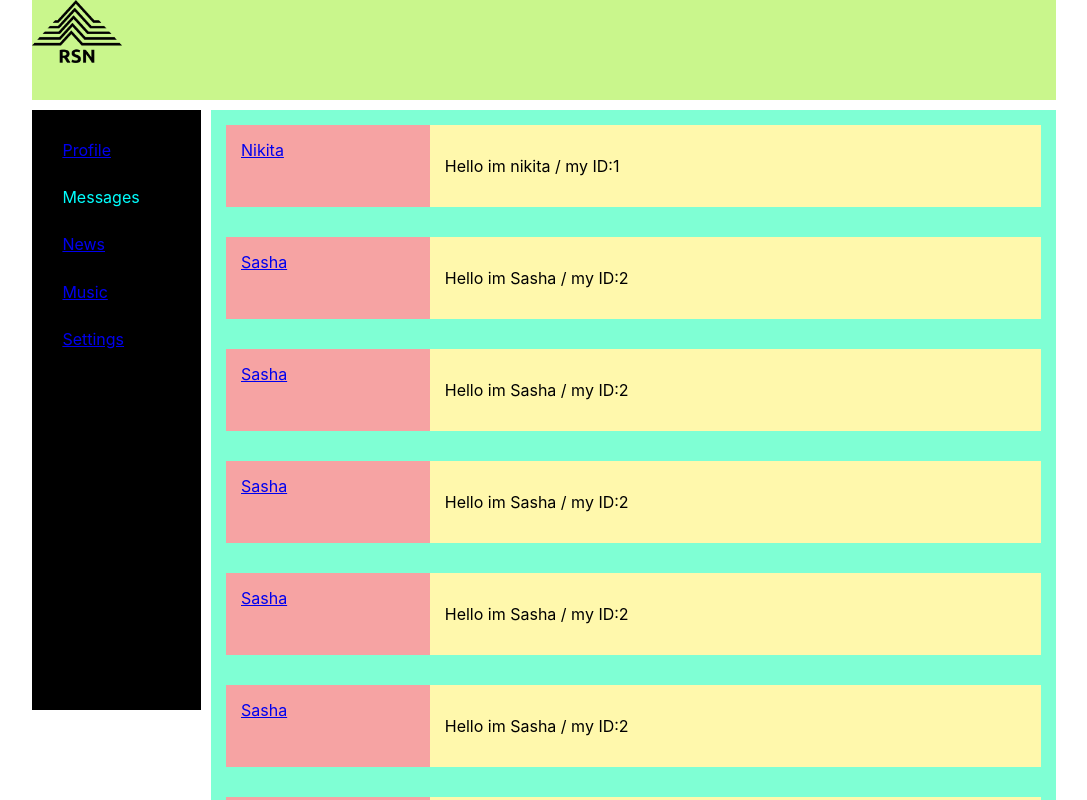
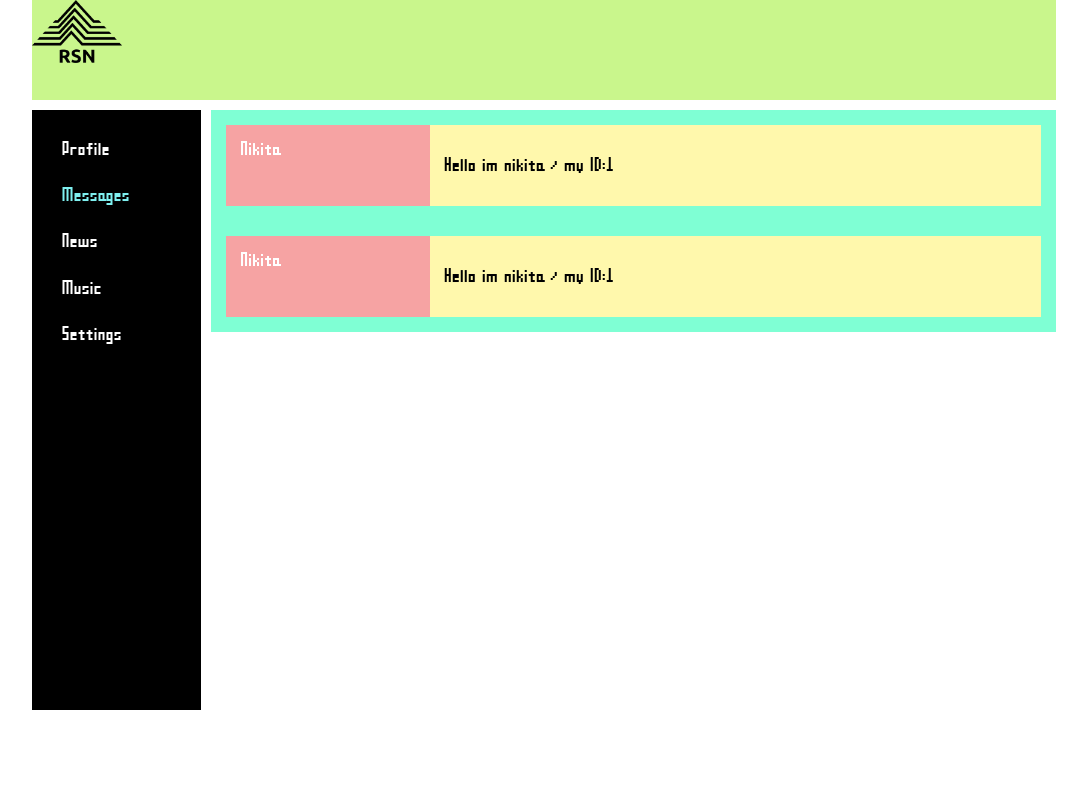
Before and after one commit to NikitOS-1/my-app1, a React (Create React App) app: page /messages in a window 1280 px wide. Shown: the top 800 px of the page, without its empty margins (96-1183 px from the left). Built offline with nearby package versions, Linux system fonts and the light colour scheme.

Commit message:
add font in css

```diff
--- a/src/App.js
+++ b/src/App.js
@@ -9,54 +9,6 @@ import News from './components/MainRender/News/News';
 import Music from './components/MainRender/Music/Music';
 import Settings from './components/MainRender/Settings/Settings';
 
-let postData = [
-  { post: 'new post', likeCount: 0 },
-  { post: 'YOOO', likeCount: 13 },
-  { post: 'HELOOw ', likeCount: 345 },
-  { post: ' NSMA', likeCount: 34 },
-  { post: 'new kjdjd', likeCount: 74 },
-  { post: 'new POSTII', likeCount: 14 },
-  { post: ' Lorem', likeCount: 324 },
-  { post: 'new What', likeCount: 0 },
-  { post: 'new sds', likeCount: 39 }
-];
-
-let messageData = [
-  {
-      userName: 'Nikita',
-      userId: 1,
-      message: 'Hello im nikita'
-  }, {
-      userName: 'Sasha',
-      userId: 2,
-      message: 'Hello im Sasha'
-  }, {
-      userName: 'Sasha',
-      userId: 2,
-      message: 'Hello im Sasha'
-  }, {
-      userName: 'Sasha',
-      userId: 2,
-      message: 'Hello im Sasha'
-  }, {
-      userName: 'Sasha',
-      userId: 2,
-      message: 'Hello im Sasha'
-  }, {
-      userName: 'Sasha',
-      userId: 2,
-      message: 'Hello im Sasha'
-  }, {
-      userName: 'Sasha',
-      userId: 2,
-      message: 'Hello im Sasha'
-  }, {
-      userName: 'Sasha',
-      userId: 2,
-      message: 'Hello im Sasha'
-  }
-];
-
 const App = (props) => {
   return (
     <BrowserRouter>
@@ -65,8 +17,8 @@ const App = (props) => {
         <Navbar />
         <div className='content'>
           <Routes>
-            <Route path='/profile/*' element={<Profile postData={postData} />} />
-            <Route path='/messages/*' element={<Messages messageData={messageData}/>} />
+            <Route path='/profile/*' element={<Profile postData={props.state.posts} />} />
+            <Route path='/messages/*' element={<Messages messageData={props.state.messages} />} />
             <Route path='/news/*' element={<News />} />
             <Route path='/music/*' element={<Music />} />
             <Route path='/settings/*' element={<Settings />} />
--- a/src/components/Navbar/Navbar.module.css
+++ b/src/components/Navbar/Navbar.module.css
@@ -6,14 +6,20 @@
 
 .item {
     padding: 10%;
+
+}
+
+a {
+    text-decoration: none;
+    color: white;
 }
 
 .item :hover {
-    color: azure;
+    color: rgb(153, 156, 156);
     text-decoration: none;
 }
 
 .item .active {
-    color: aqua;
+    color: rgb(127, 240, 240);
     text-decoration: none;
 }
--- a/src/index.css
+++ b/src/index.css
@@ -1,11 +1,17 @@
+@font-face {
+  font-family: 'gangsmall';
+  src: url(./Font/GangSmallYuxian.ttf);
+}
 
 body {
   margin: 0;
-  font-family: -apple-system, BlinkMacSystemFont, 'Segoe UI', 'Roboto', 'Oxygen',
+  /* font-family: -apple-system, BlinkMacSystemFont, 'Segoe UI', 'Roboto', 'Oxygen',
     'Ubuntu', 'Cantarell', 'Fira Sans', 'Droid Sans', 'Helvetica Neue',
     sans-serif;
   -webkit-font-smoothing: antialiased;
-  -moz-osx-font-smoothing: grayscale;
+  -moz-osx-font-smoothing: grayscale; */
+  font-family: 'gangsmall';
+
 }
 
 code {
--- a/src/index.js
+++ b/src/index.js
@@ -3,11 +3,12 @@ import ReactDOM from 'react-dom/client';
 import './index.css';
 import App from './App';
 import reportWebVitals from './reportWebVitals';
+import state from './redux/state';
 
 const root = ReactDOM.createRoot(document.getElementById('root'));
 root.render(
   <React.StrictMode>
-    <App />
+    <App state={state} />
   </React.StrictMode>
 );
 
--- /dev/null
+++ b/src/redux/state.js
@@ -0,0 +1,21 @@
+let state = {
+    posts: [
+        { post: 'new post', likeCount: 0 },
+        { post: 'new post', likeCount: 0 },
+        { post: 'new post', likeCount: 0 }
+    ],
+    messages: [
+        {
+            userName: 'Nikita',
+            userId: 1,
+            message: 'Hello im nikita'
+        },
+        {
+            userName: 'Nikita',
+            userId: 1,
+            message: 'Hello im nikita'
+        }
+    ]
+};
+
+export default state;
```
